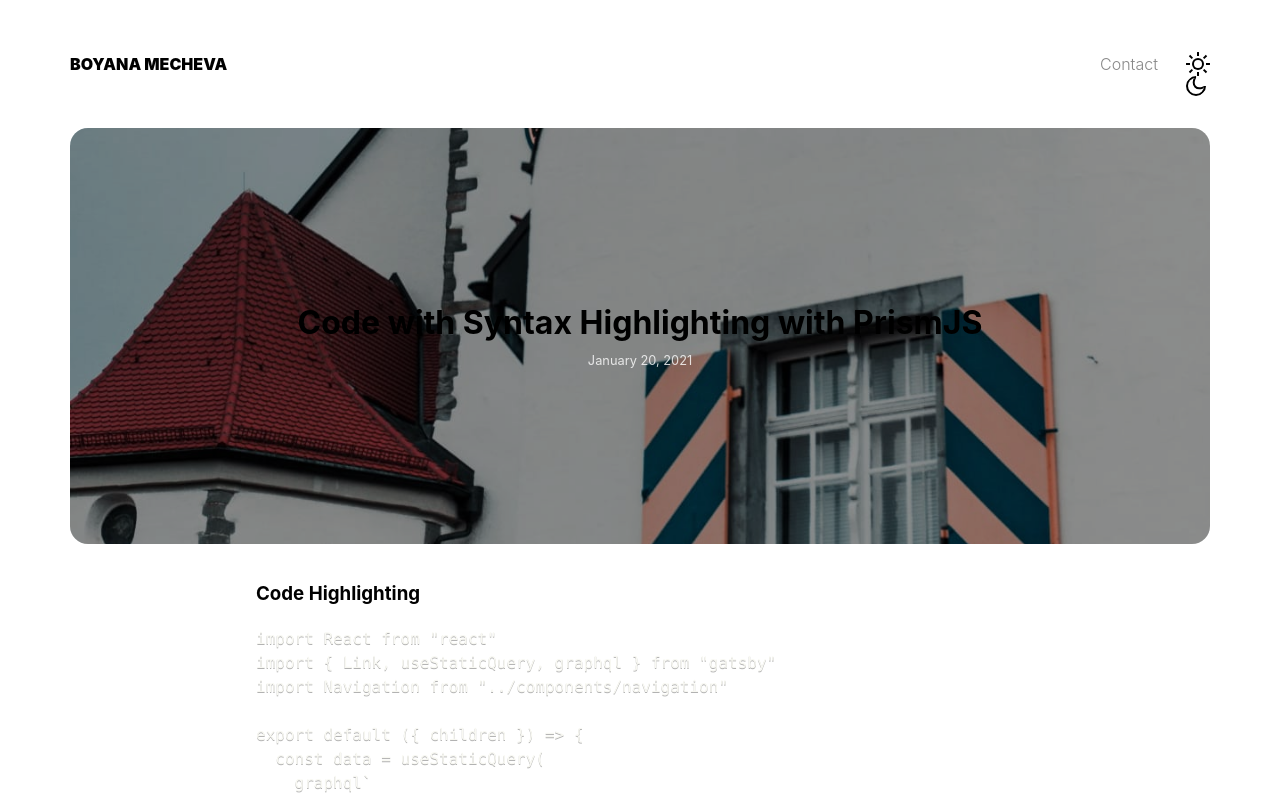
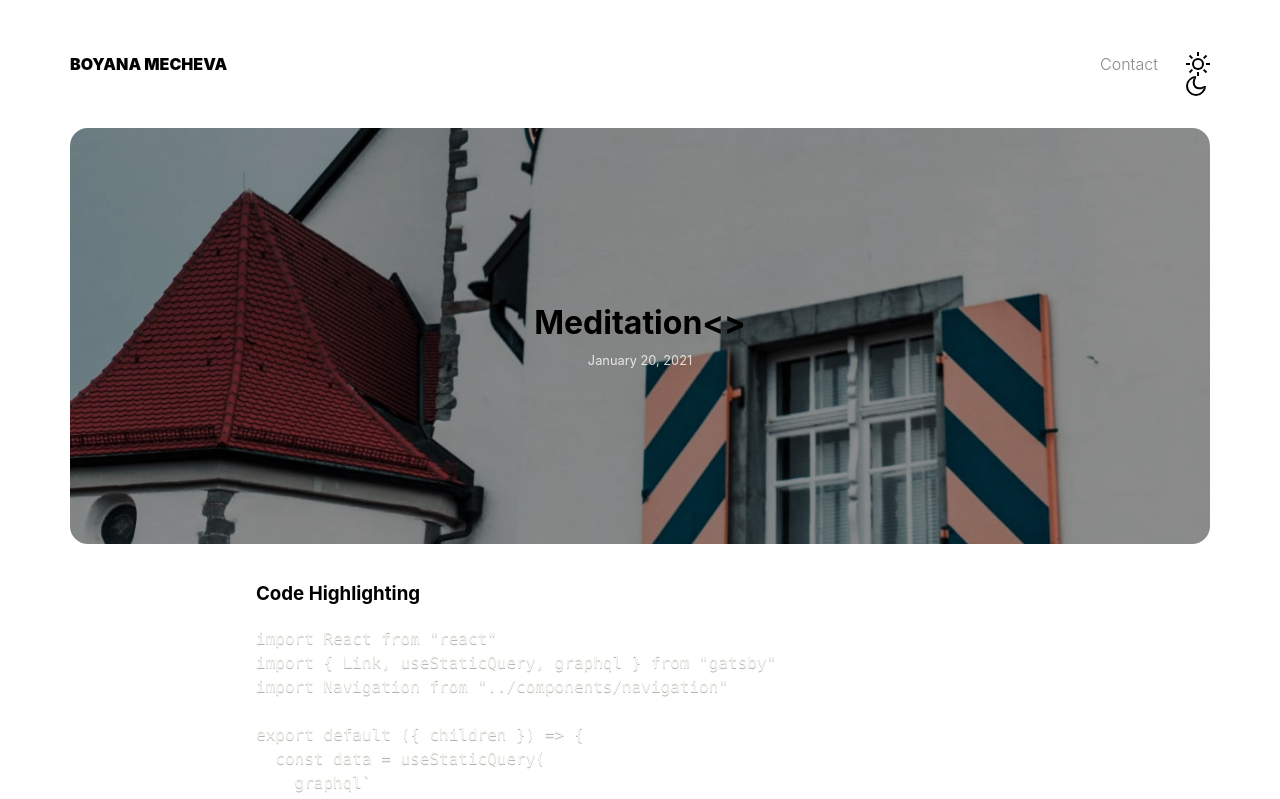
Before and after one commit to Boyanamecheva/happy-kale, a Gatsby site: page /with-code in a window 1280 px wide. Shown: the top 799 px of the page. Built offline with nearby package versions, Linux system fonts and the light colour scheme; Gatsby itself is replaced by a stand-in of ours; some packages are replaced by stand-ins of ours; code samples lack their colours.

Commit message:
2020-02-20-with-code.md: updated title

```diff
--- a/_data/blog/2020-02-20-with-code.md
+++ b/_data/blog/2020-02-20-with-code.md
@@ -2,7 +2,7 @@
 template: BlogPost
 path: /with-code
 date: '2021-01-20T07:08'
-title: Code with Syntax Highlighting with PrismJS
+title: Meditation<>
 thumbnail: /assets/image-2.jpg
 ---
 
```
